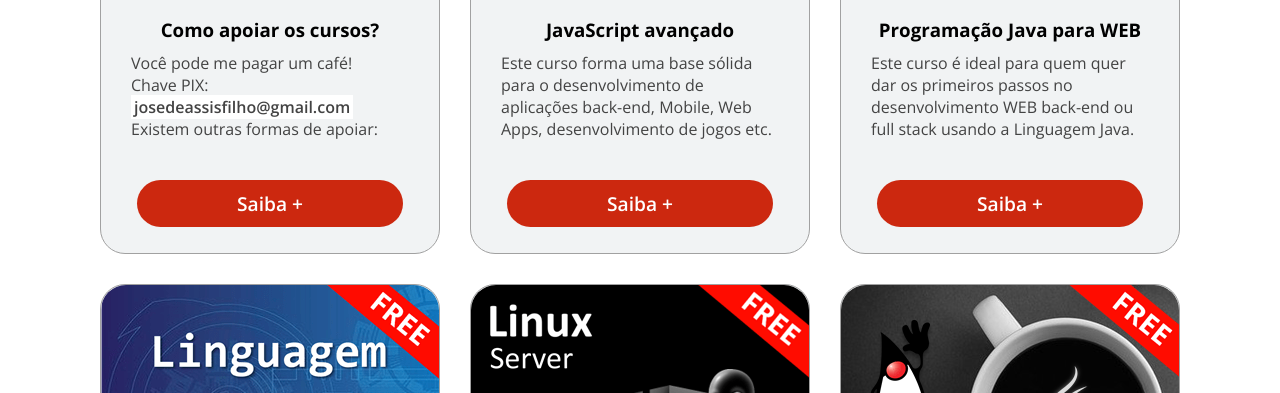
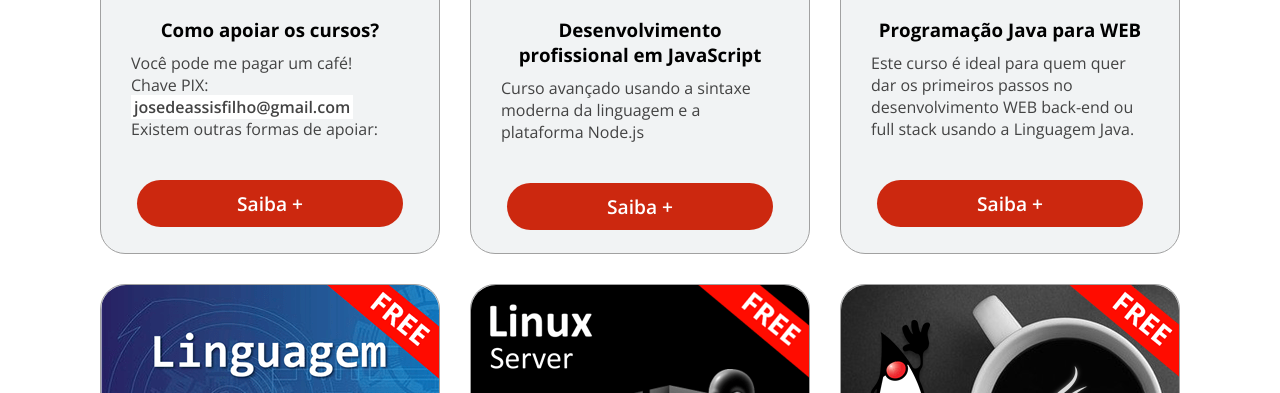
Before and after one commit to professorjosedeassis/joseassis, a plain HTML site: page cursos.html in a window 1280 px wide. Shown: the part 833-1226 px from the top of the page. Drawn offline with nearby package versions, Linux system fonts and the light colour scheme.

Commit message:
curso nodejs

```diff
--- a/cursos.html
+++ b/cursos.html
@@ -66,9 +66,9 @@
         </div>
         <div class="Card">
           <img src="img/nodejs.png" alt="nodejs">
-          <h3>JavaScript avançado</h3>
+          <h3>Desenvolvimento profissional em JavaScript</h3>
           <p>
-            Este curso forma uma base sólida para o desenvolvimento de aplicações back-end, Mobile, Web Apps, desenvolvimento de jogos etc.
+            Curso avançado usando a sintaxe moderna da linguagem e a plataforma Node.js
           </p>
           <a href="curso/nodejs.html" class="Botao">Saiba +</a>
         </div>
```
Also changed, not shown: curso/nodejs.html (+1 -3 lines).
